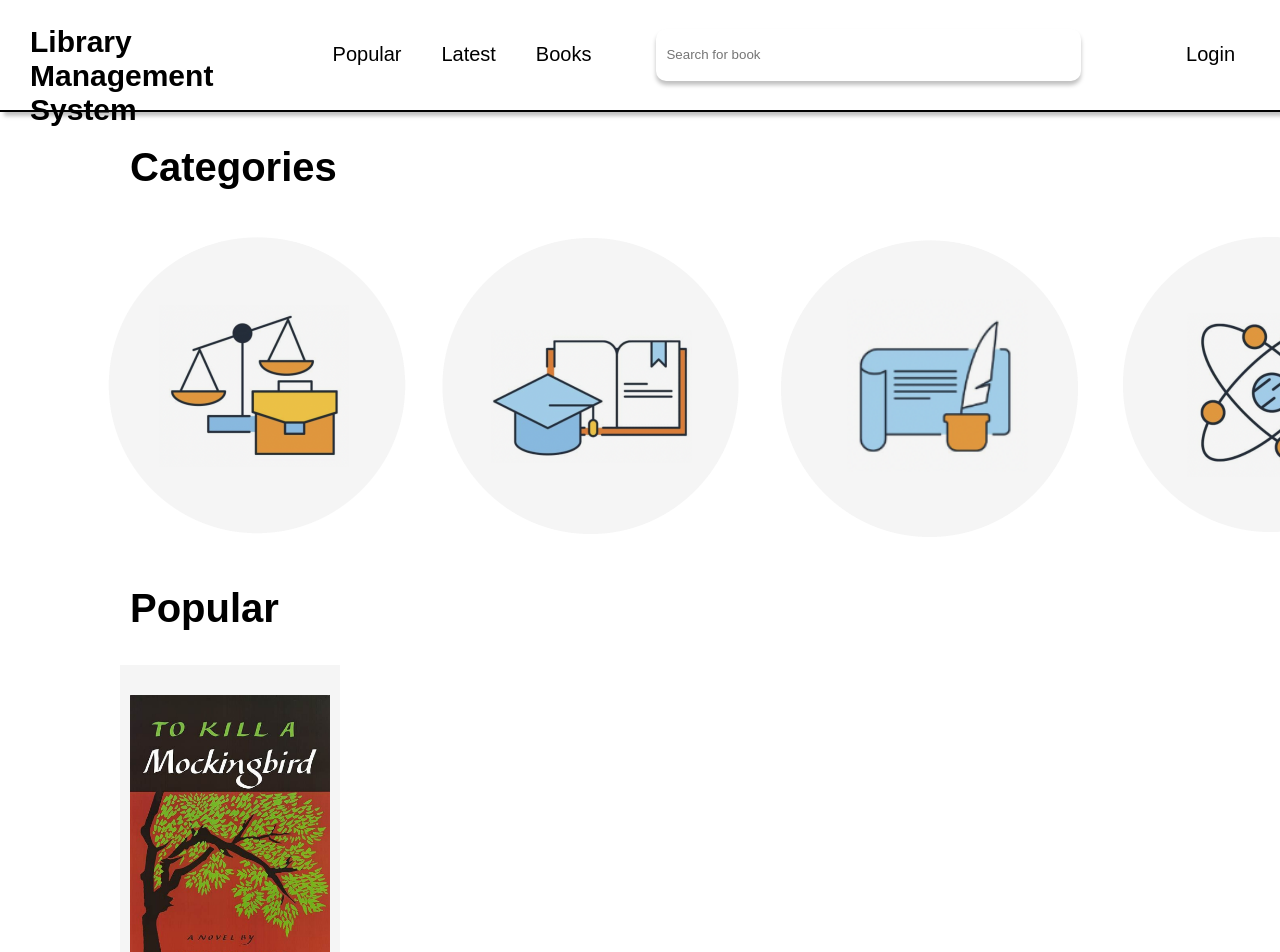
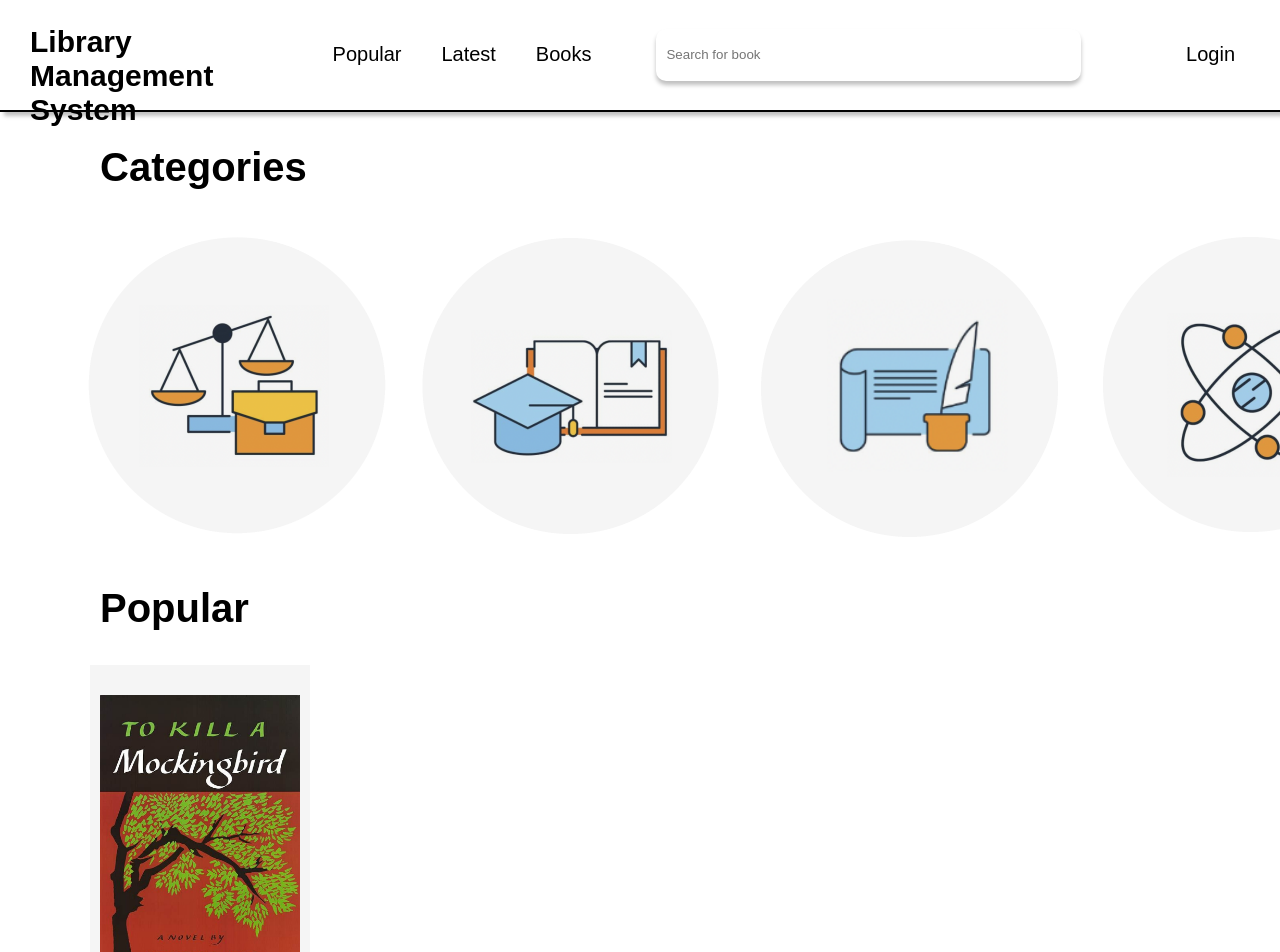
Before and after one commit to henrydo313/IT_Project_sixminusone, a React (Create React App) app in the folder my-react-app/: page / in a window 1280 px wide. Shown: the top 952 px of the page. Built offline with nearby package versions, Linux system fonts and the light colour scheme.

Commit message:
fixed position of add book page

```diff
--- a/my-react-app/src/components/CSS/book.css
+++ b/my-react-app/src/components/CSS/book.css
@@ -9,7 +9,7 @@
     height: 300px;
 }
 .Books {
-    margin: 0px 100px 0px;
+    margin: 0px 70px 0px;
 }
 .Book {
     display: flex;
--- a/my-react-app/src/components/CSS/home.css
+++ b/my-react-app/src/components/CSS/home.css
@@ -1,15 +1,15 @@
 .CategoryLabel{
     font-size: 40px;
-    margin-left: 130px;
+    margin-left: 100px;
 }
 
 .PopularLabel {
     font-size: 40px;
-    margin-left: 130px;
+    margin-left: 100px;
 }
 
 .Categories {
-    margin:0px 90px 0px;
+    margin:0px 70px 0px;
     display: flex;
     width: 90%;
     justify-content: space-between;
--- a/my-react-app/src/components/CSS/nav.css
+++ b/my-react-app/src/components/CSS/nav.css
@@ -1,9 +1,3 @@
-body{
-    background-color: white;
-    font-family: Arial, Helvetica, sans-serif;
-    font-size: 20px;
-}
-
 .name {
     width: 300px;
     height: 60px;
@@ -11,6 +5,9 @@ body{
 }
 
 .nav {
+    background-color: white;
+    font-family: Arial, Helvetica, sans-serif;
+    font-size: 20px;
     display: flex;
     justify-content: space-between;
     align-items: center;
--- a/my-react-app/src/components/Nav.js
+++ b/my-react-app/src/components/Nav.js
@@ -14,7 +14,7 @@ export default function Nav() {
                 <li className="items">Latest</li>
                 <li className="items">Books</li>
             </ul>
-            <input type='text' id='searchBox' placeholder='Search for book'></input>
+            <input type='text' id='searchBox' placeholder='Search for book'/>
             <ul className="login">
                 <li className="loginButton" onClick={()=>navigate("/login")}>Login</li>
             </ul>
```
Also changed, not shown: 1 other file (tests, documents, lock files or other folders).
